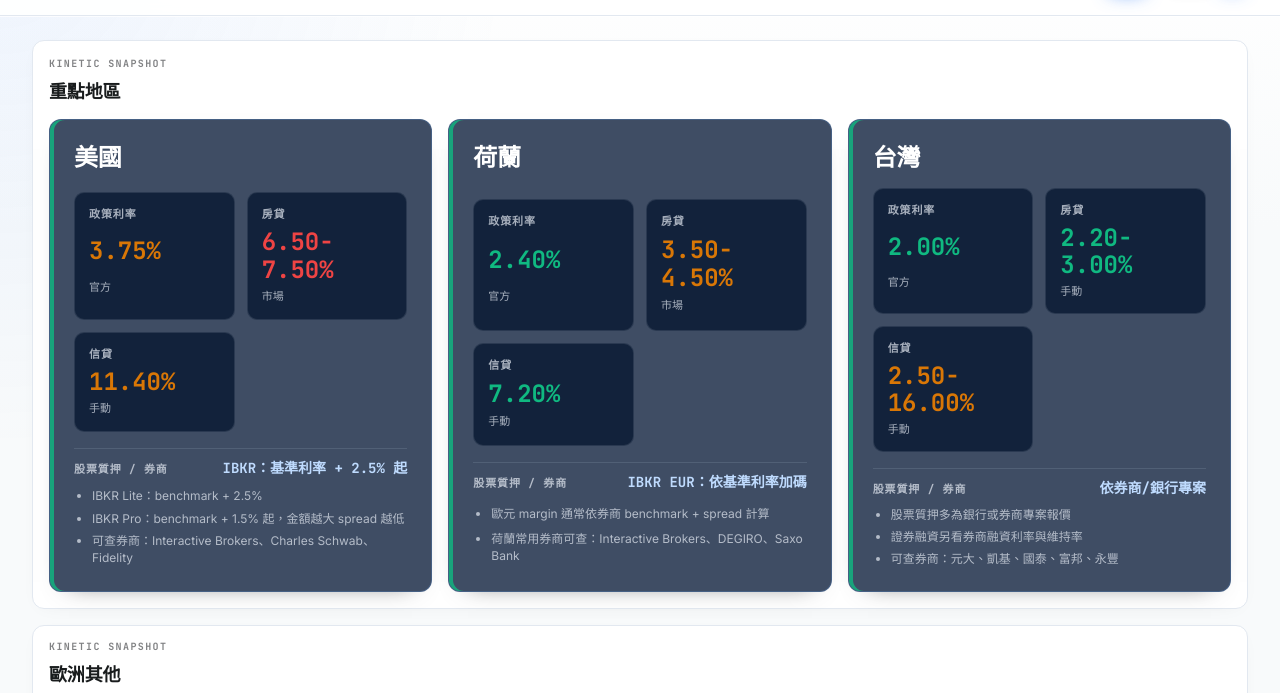
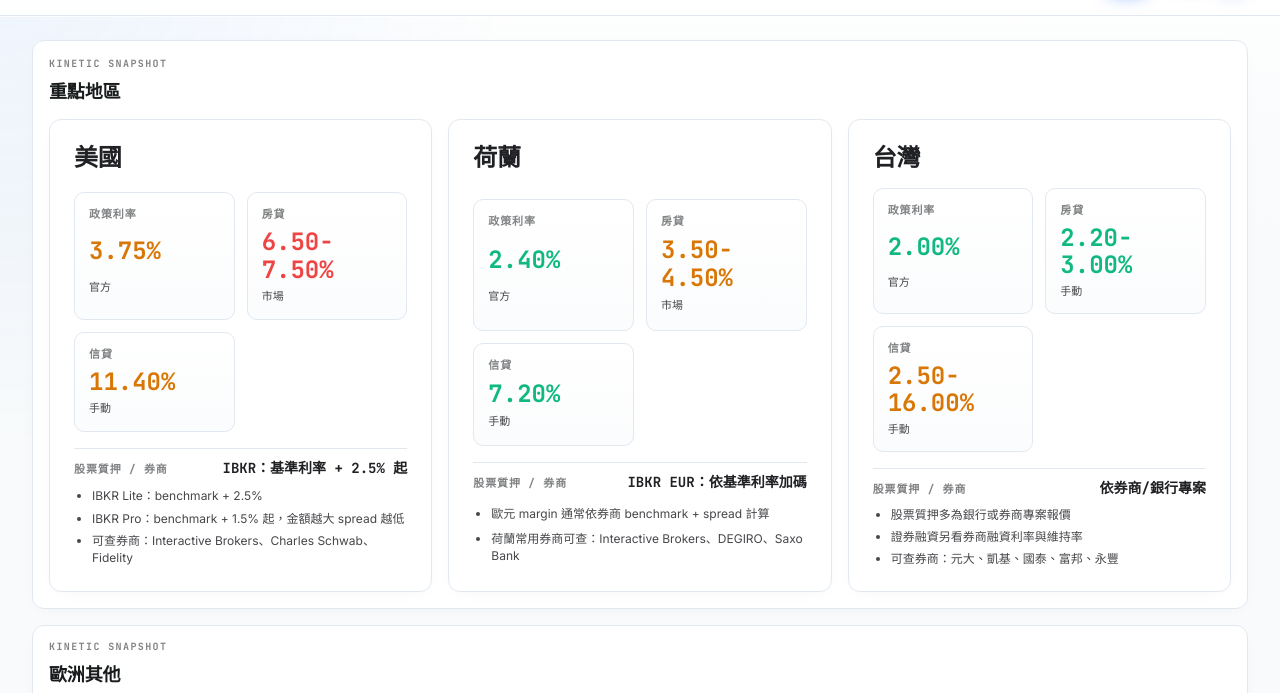
Before and after one commit to chouhsuan1202/interest-rate-dashboard, a website: page public/stitch.html in a window 1280 px wide. Shown: the part 61-754 px from the top of the page. Drawn offline with Linux system fonts and the light colour scheme.

Commit message:
Restore Stitch preview white cards

```diff
--- a/public/stitch.html
+++ b/public/stitch.html
@@ -5,7 +5,7 @@
     <meta name="viewport" content="width=device-width, initial-scale=1">
     <title>全球利率 - Stitch Preview</title>
     <link rel="icon" href="./favicon.svg" type="image/svg+xml">
-    <link rel="stylesheet" href="./styles-stitch.css?v=20260618-dark-card">
+    <link rel="stylesheet" href="./styles-stitch.css?v=20260618-white-stitch">
   </head>
   <body>
     <header class="page-header">
@@ -99,6 +99,6 @@
       </footer>
     </main>
 
-    <script type="module" src="./app.js?v=20260618-dark-card"></script>
+    <script type="module" src="./app.js?v=20260618-white-stitch"></script>
   </body>
 </html>
--- a/public/styles-stitch.css
+++ b/public/styles-stitch.css
@@ -160,22 +160,22 @@ section,
 .primary-card {
   gap: 16px;
   min-height: 304px;
-  border: 1px solid rgba(96, 165, 250, 0.22);
+  border: 1px solid var(--kl-border);
   border-radius: 12px;
   padding: 24px;
-  background: rgba(3, 22, 52, 0.76);
-  box-shadow: inset 4px 0 0 rgba(16, 185, 129, 0.8), 0 10px 24px -20px rgba(0, 0, 0, 0.7);
+  background: var(--kl-surface);
+  box-shadow: var(--kl-shadow);
   transition: border-color 150ms linear, box-shadow 150ms linear, transform 150ms linear;
 }
 
 .primary-card:hover {
-  border-color: rgba(96, 165, 250, 0.44);
-  box-shadow: inset 4px 0 0 #3b82f6, 0 0 22px -8px rgba(59, 130, 246, 0.6);
+  border-color: rgba(59, 130, 246, 0.32);
+  box-shadow: var(--kl-glow), var(--kl-shadow);
   transform: translateY(-1px);
 }
 
 .primary-card h3 {
-  color: #ffffff;
+  color: var(--kl-primary);
 }
 
 .primary-card h3 a {
@@ -187,7 +187,7 @@ section,
 }
 
 .primary-card h3 a:hover {
-  color: #93c5fd;
+  color: var(--kl-action-dark);
 }
 
 .primary-metrics {
@@ -196,10 +196,10 @@ section,
 
 .card-metric {
   min-height: 92px;
-  border: 1px solid rgba(148, 163, 184, 0.18);
+  border: 1px solid var(--kl-border);
   border-radius: 10px;
   padding: 14px;
-  background: rgba(2, 18, 43, 0.72);
+  background: linear-gradient(180deg, #ffffff 0%, #fbfcfd 100%);
 }
 
 .metric-label,
@@ -234,25 +234,8 @@ td::before {
   color: var(--kl-muted);
 }
 
-.primary-card .metric-label,
-.primary-card .metric-meta,
-.primary-card .source-line,
-.primary-card .broker-notes-head span,
-.primary-card .broker-notes ul {
-  color: rgba(226, 232, 240, 0.72);
-}
-
-.primary-card .broker-notes-head strong,
-.primary-card .source-line a {
-  color: #bfdbfe;
-}
-
 .broker-notes {
   border-top: 1px solid var(--kl-border);
-}
-
-.primary-card .broker-notes {
-  border-top-color: rgba(148, 163, 184, 0.22);
 }
 
 .broker-notes-head strong {
```
